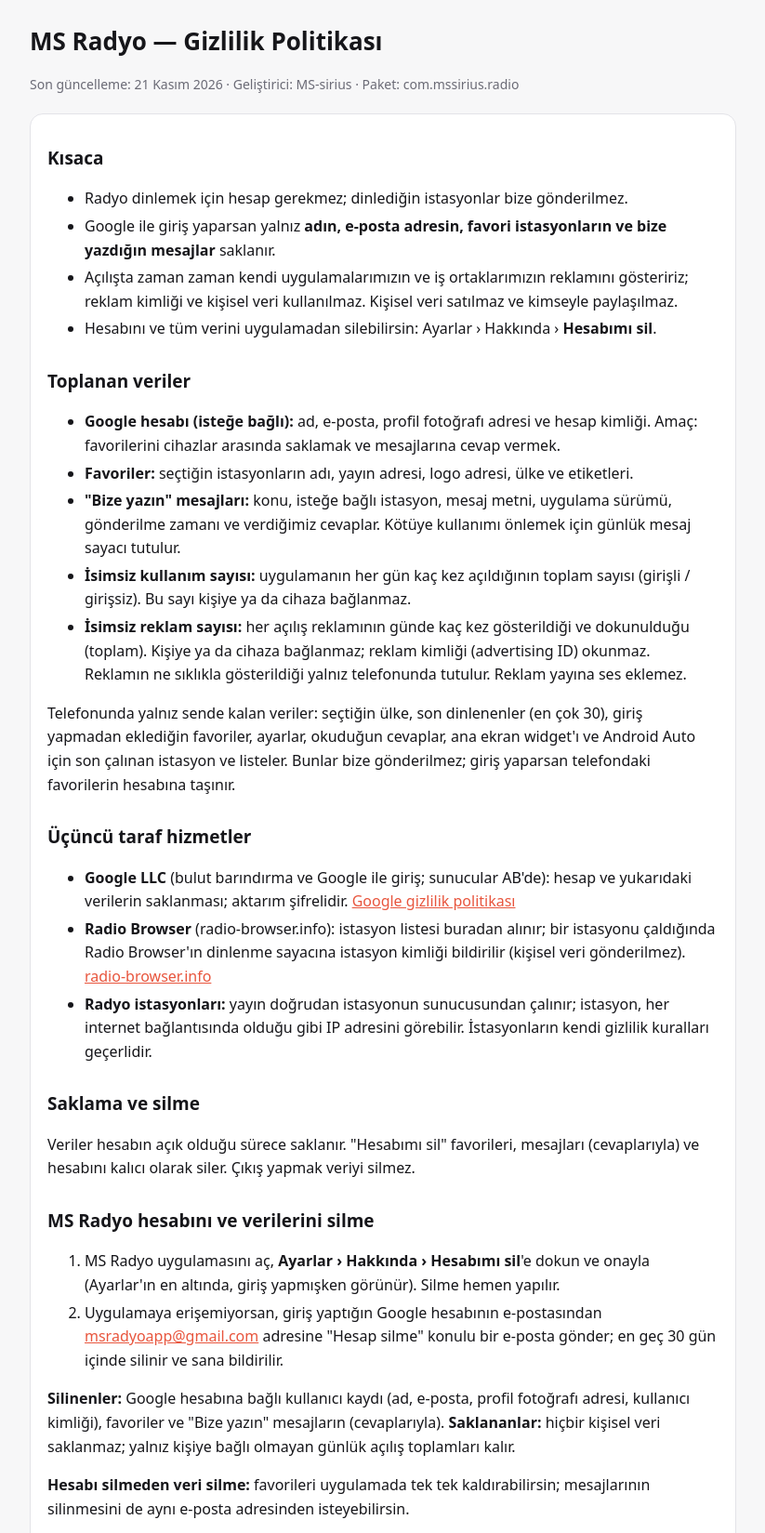
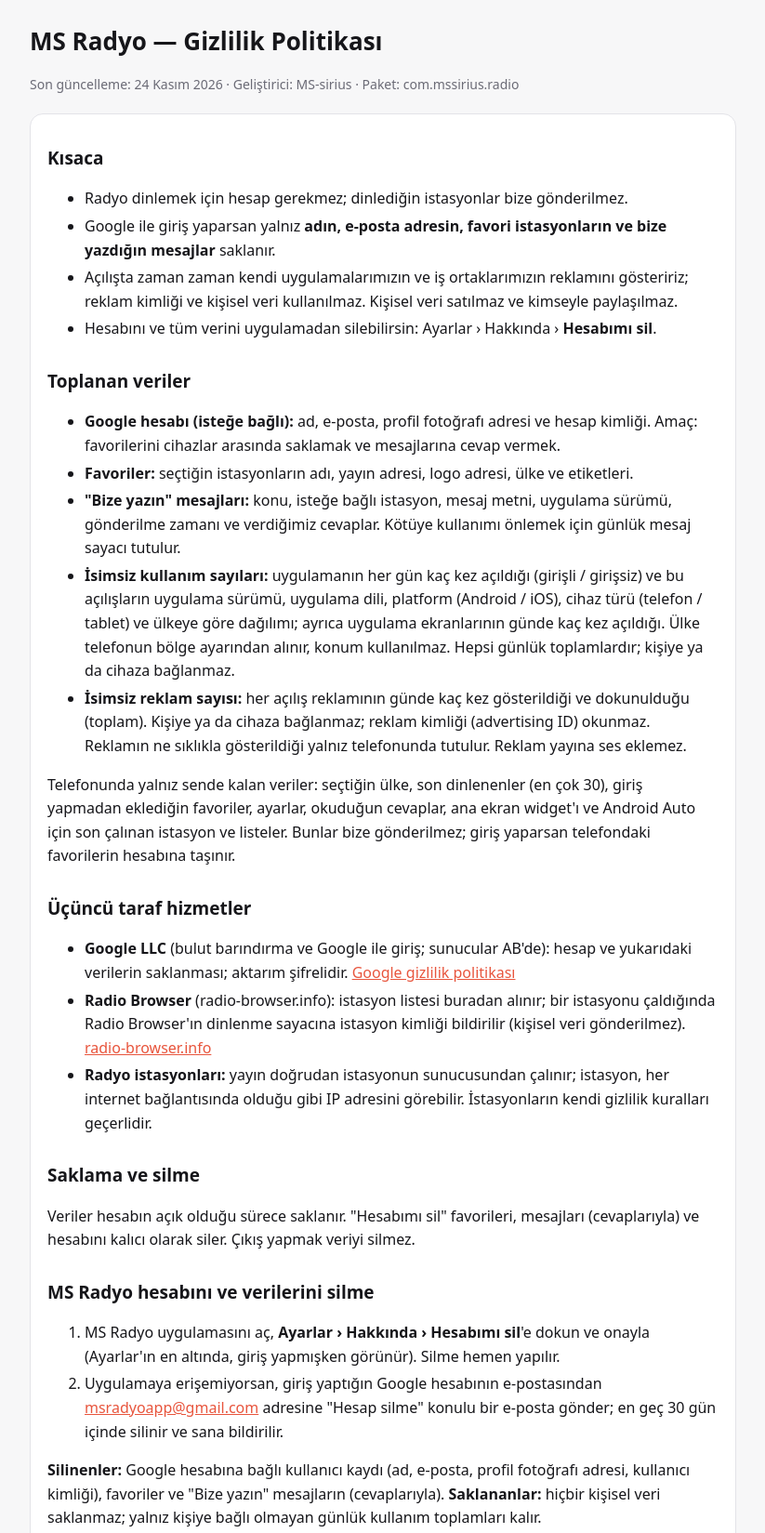
Before and after one commit to MS-sirius/msradio-gizlilik, a plain HTML site: page index.html in a window 1280 px wide. Shown: the top 1649 px of the page at 93% size, without its empty margins (228-1051 px from the left). Drawn offline with Linux system fonts and the light colour scheme.

Commit message:
Kullanım sayıları: sürüm, dil, platform, cihaz türü, ülke ve ekran açılışları bildirildi
Co-Authored-By: Claude Opus 5.5 <noreply@anthropic.com>

```diff
--- a/index.html
+++ b/index.html
@@ -18,7 +18,7 @@
 <body>
 <main>
 <h1>MS Radyo — Gizlilik Politikası</h1>
-<p class="muted">Son güncelleme: 21 Kasım 2026 · Geliştirici: MS-sirius · Paket: com.mssirius.radio</p>
+<p class="muted">Son güncelleme: 24 Kasım 2026 · Geliştirici: MS-sirius · Paket: com.mssirius.radio</p>
 
 <section class="lang">
 <h2>Kısaca</h2>
@@ -34,7 +34,7 @@
   <li><b>Google hesabı (isteğe bağlı):</b> ad, e-posta, profil fotoğrafı adresi ve hesap kimliği. Amaç: favorilerini cihazlar arasında saklamak ve mesajlarına cevap vermek.</li>
   <li><b>Favoriler:</b> seçtiğin istasyonların adı, yayın adresi, logo adresi, ülke ve etiketleri.</li>
   <li><b>"Bize yazın" mesajları:</b> konu, isteğe bağlı istasyon, mesaj metni, uygulama sürümü, gönderilme zamanı ve verdiğimiz cevaplar. Kötüye kullanımı önlemek için günlük mesaj sayacı tutulur.</li>
-  <li><b>İsimsiz kullanım sayısı:</b> uygulamanın her gün kaç kez açıldığının toplam sayısı (girişli / girişsiz). Bu sayı kişiye ya da cihaza bağlanmaz.</li>
+  <li><b>İsimsiz kullanım sayıları:</b> uygulamanın her gün kaç kez açıldığı (girişli / girişsiz) ve bu açılışların uygulama sürümü, uygulama dili, platform (Android / iOS), cihaz türü (telefon / tablet) ve ülkeye göre dağılımı; ayrıca uygulama ekranlarının günde kaç kez açıldığı. Ülke telefonun bölge ayarından alınır, konum kullanılmaz. Hepsi günlük toplamlardır; kişiye ya da cihaza bağlanmaz.</li>
   <li><b>İsimsiz reklam sayısı:</b> her açılış reklamının günde kaç kez gösterildiği ve dokunulduğu (toplam). Kişiye ya da cihaza bağlanmaz; reklam kimliği (advertising ID) okunmaz. Reklamın ne sıklıkla gösterildiği yalnız telefonunda tutulur. Reklam yayına ses eklemez.</li>
 </ul>
 <p>Telefonunda yalnız sende kalan veriler: seçtiğin ülke, son dinlenenler (en çok 30), giriş yapmadan eklediğin favoriler, ayarlar, okuduğun cevaplar, ana ekran widget'ı ve Android Auto için son çalınan istasyon ve listeler. Bunlar bize gönderilmez; giriş yaparsan telefondaki favorilerin hesabına taşınır.</p>
@@ -54,7 +54,7 @@
   <li>MS Radyo uygulamasını aç, <b>Ayarlar › Hakkında › Hesabımı sil</b>'e dokun ve onayla (Ayarlar'ın en altında, giriş yapmışken görünür). Silme hemen yapılır.</li>
   <li>Uygulamaya erişemiyorsan, giriş yaptığın Google hesabının e-postasından <a href="mailto:msradyoapp@gmail.com?subject=MS%20Radyo%20hesap%20silme">msradyoapp@gmail.com</a> adresine "Hesap silme" konulu bir e-posta gönder; en geç 30 gün içinde silinir ve sana bildirilir.</li>
 </ol>
-<p><b>Silinenler:</b> Google hesabına bağlı kullanıcı kaydı (ad, e-posta, profil fotoğrafı adresi, kullanıcı kimliği), favoriler ve "Bize yazın" mesajların (cevaplarıyla). <b>Saklananlar:</b> hiçbir kişisel veri saklanmaz; yalnız kişiye bağlı olmayan günlük açılış toplamları kalır.</p>
+<p><b>Silinenler:</b> Google hesabına bağlı kullanıcı kaydı (ad, e-posta, profil fotoğrafı adresi, kullanıcı kimliği), favoriler ve "Bize yazın" mesajların (cevaplarıyla). <b>Saklananlar:</b> hiçbir kişisel veri saklanmaz; yalnız kişiye bağlı olmayan günlük kullanım toplamları kalır.</p>
 <p><b>Hesabı silmeden veri silme:</b> favorileri uygulamada tek tek kaldırabilirsin; mesajlarının silinmesini de aynı e-posta adresinden isteyebilirsin.</p>
 
 <h2>Çocuklar</h2>
@@ -69,7 +69,7 @@
 <ul>
   <li>Listening needs no account; the stations you listen to are not sent to us.</li>
   <li>If you sign in with Google, only your <b>name, email, favorite stations and the messages you send us</b> are stored (Google's cloud services, EU servers).</li>
-  <li>An anonymous daily count of app opens is kept; it is not linked to a person or device.</li>
+  <li>Anonymous daily usage counts are kept: how many times the app is opened (signed in / not), broken down by app version, app language, platform (Android / iOS), device type (phone / tablet) and country, and how often each app screen is opened. Country comes from your phone's region setting; location is not used. These are daily totals and are not linked to a person or device.</li>
   <li>Station data comes from Radio Browser; when you play a station, its id is reported to Radio Browser's click counter. Streams play directly from the station's server.</li>
   <li>At launch we sometimes show an ad for our own apps or partners. No advertising ID or personal data is used; only anonymous daily view/tap totals per ad are kept, and how often you saw an ad stays on your phone. Ads never add sound to a stream. We do not sell or share personal data.</li>
   <li>Delete your account and all data in the app: Settings › About › <b>Delete my account</b> (at the bottom of Settings, shown while signed in). Without the app, email <a href="mailto:msradyoapp@gmail.com?subject=MS%20Radyo%20account%20deletion">msradyoapp@gmail.com</a> from your Google account's address; we delete your user record, favorites and messages within 30 days. Favorites can also be removed one by one without deleting the account.</li>
```
